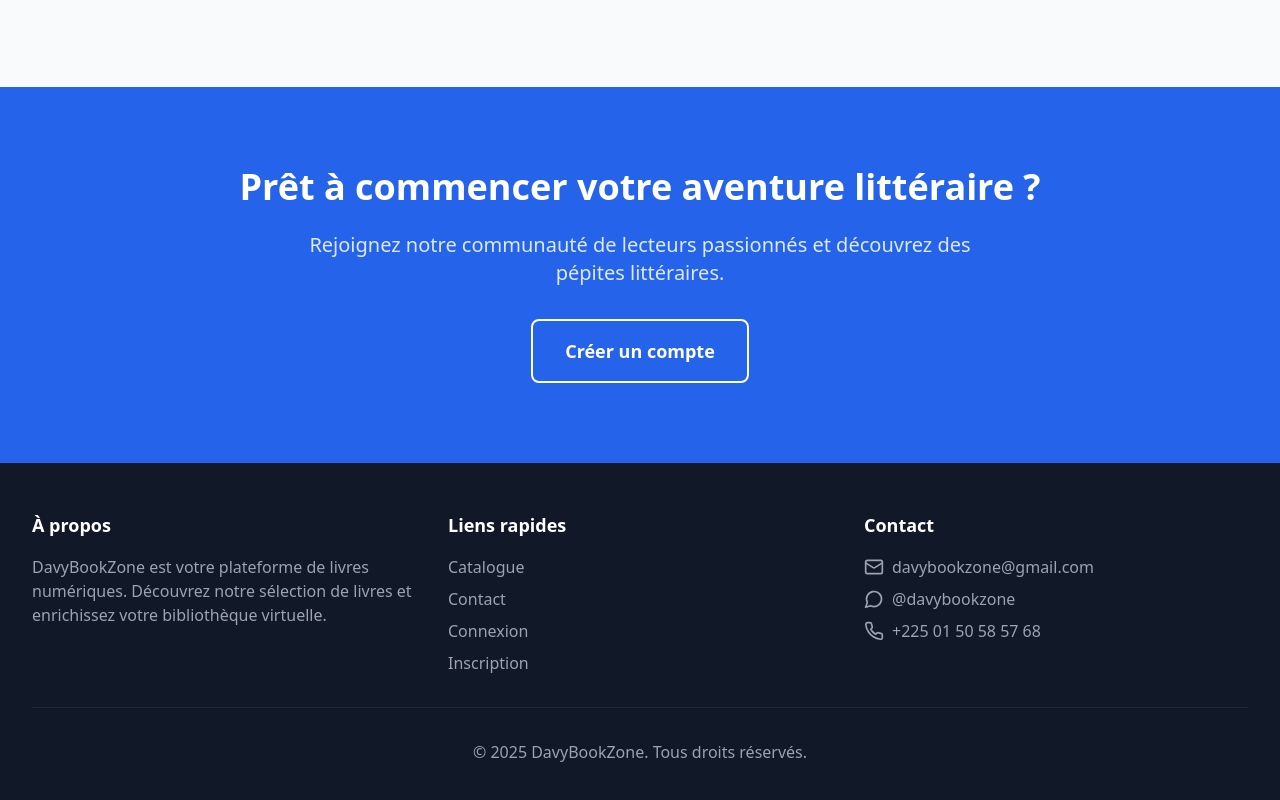
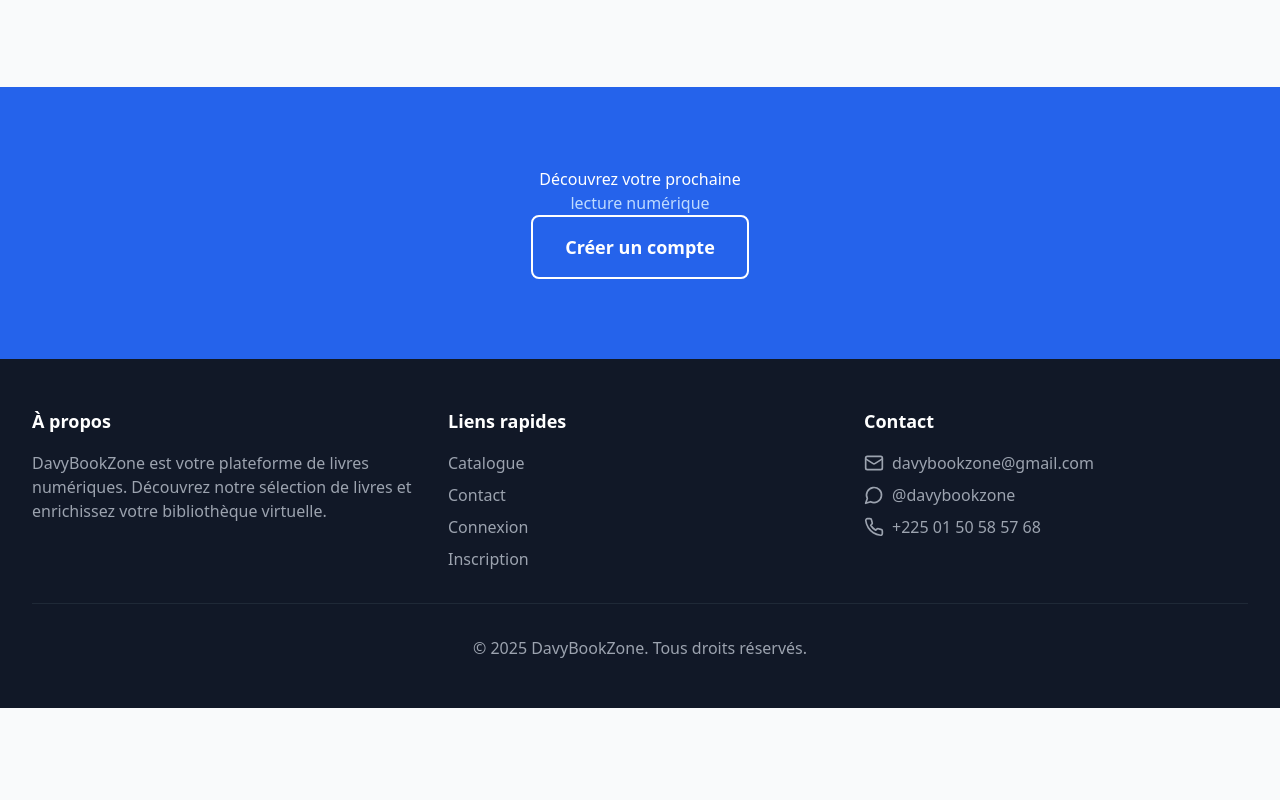
Before and after one commit to kajxx69/davybookzon-frontend, a React (Vite) app: page / in a window 1280 px wide. Shown: the part 2241-3041 px from the top of the page. After the commit the page ends 2949 px from the top, so only its background shows below. Built offline with nearby package versions, Linux system fonts and the light colour scheme; no server answers.

Commit message:
gestion page acceuil

```diff
--- a/src/pages/Home.tsx
+++ b/src/pages/Home.tsx
@@ -210,12 +210,11 @@
       {/* CTA Section */}
       <section className="py-20 bg-blue-600 text-white">
         <div className="max-w-7xl mx-auto px-4 sm:px-6 lg:px-8 text-center">
-          <h2 className="text-3xl md:text-4xl font-bold mb-6">
-            Prêt à commencer votre aventure littéraire ?
-          </h2>
-          <p className="text-xl text-blue-100 mb-8 max-w-2xl mx-auto">
-            Rejoignez notre communauté de lecteurs passionnés et découvrez des pépites littéraires.
-          </p>
+          {user ? (
+                    <>Bienvenue, <span className="block text-blue-200">{user.firstName} !</span></>
+                  ) : (
+                    <>Découvrez votre prochaine<span className="block text-blue-200">lecture numérique</span></>
+          )}
           {!user && (
                 <Link
                   to="/register"
```
